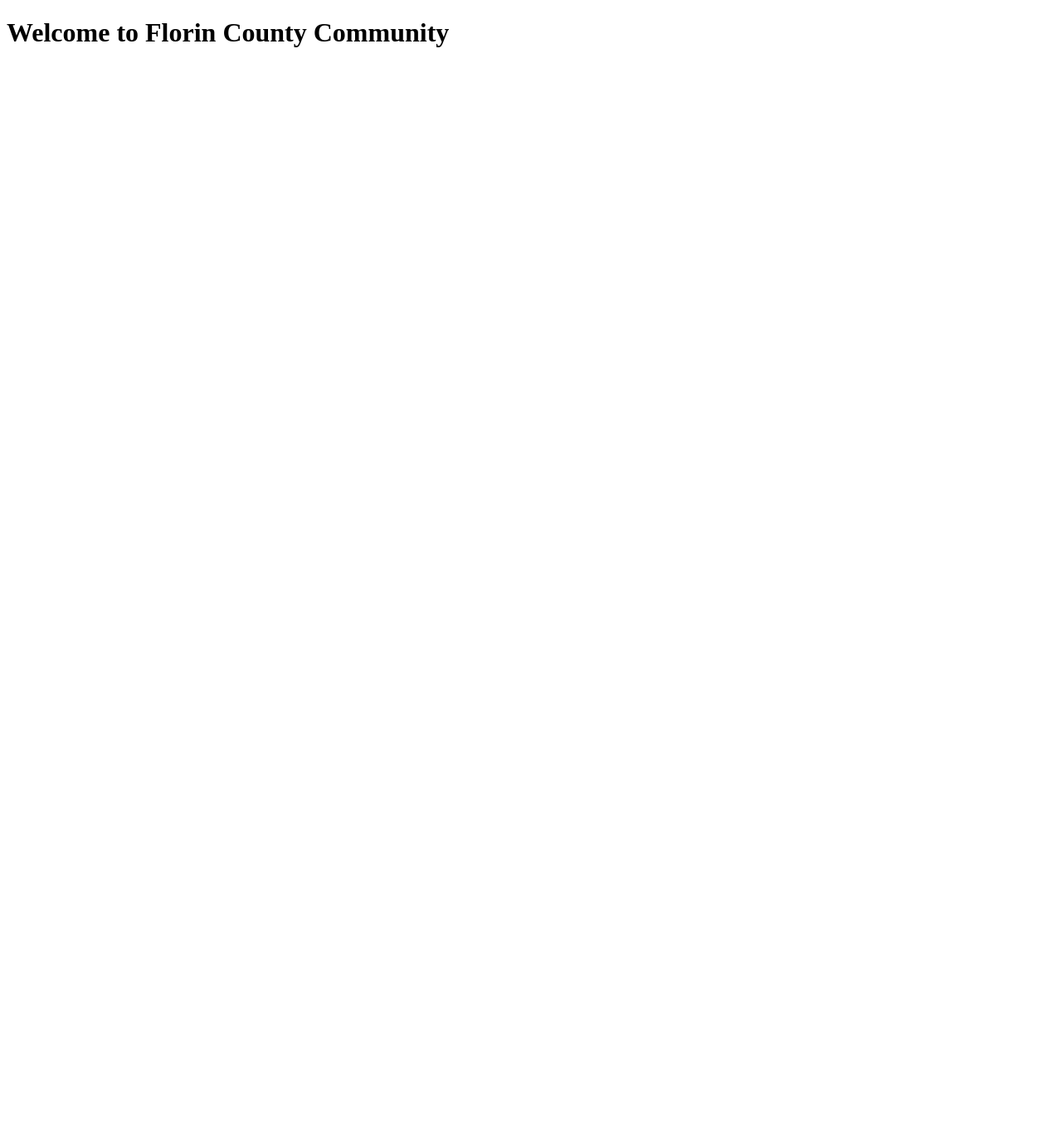
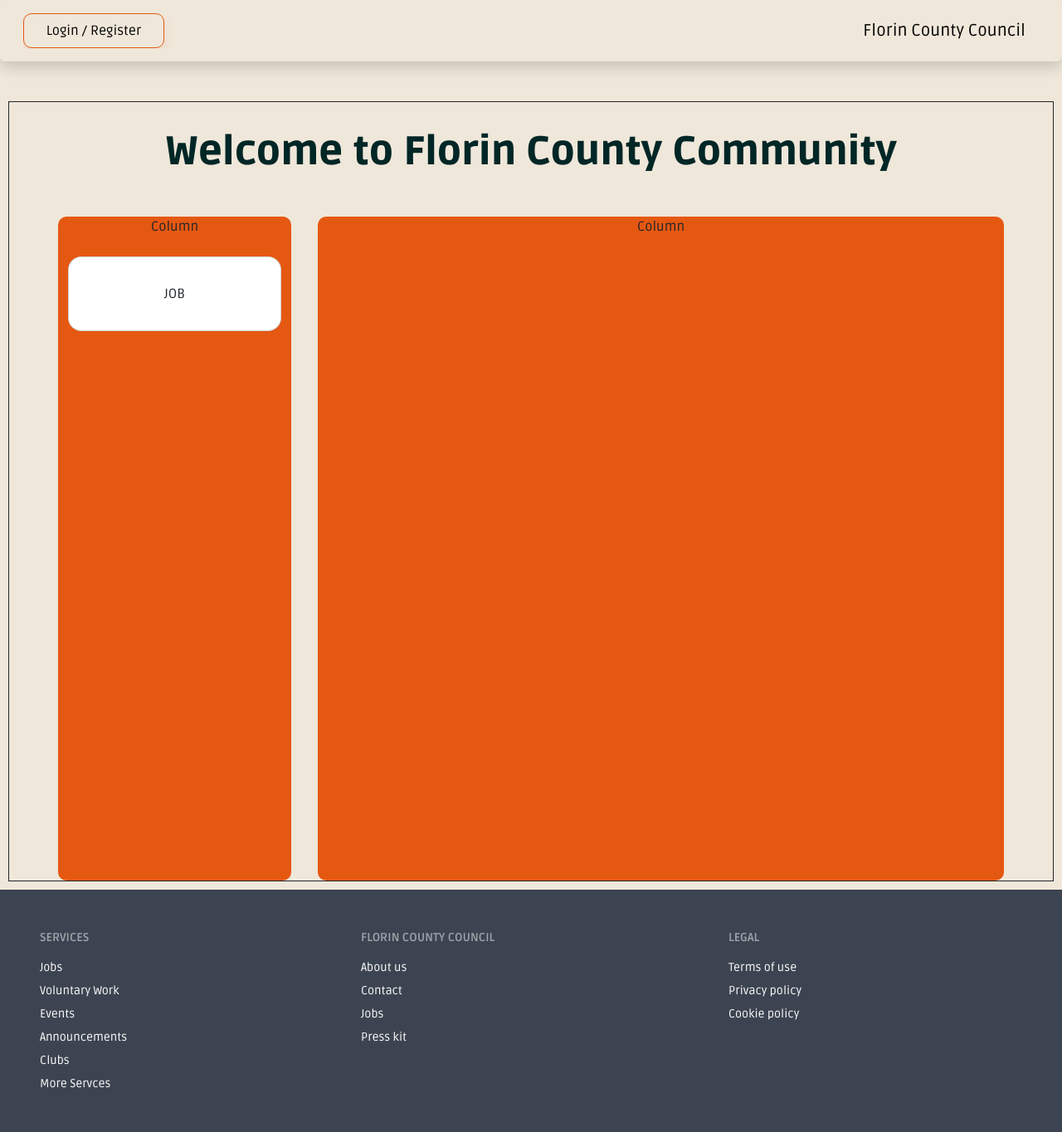
Before and after one commit to PiroAvni/Florin_County_Council_Client, a plain HTML site: page index.html in a window 1280 px wide. Shown: the whole page at 83% size. Before the commit the page ends 800 px from the top, so only its background shows below. Drawn offline with nearby package versions, Linux system fonts and the light colour scheme; no server answers.

Commit message:
add Navbar and main services and post section and footer in index.html

```diff
--- a/index.html
+++ b/index.html
@@ -1,12 +1,113 @@
 <!DOCTYPE html>
 <html lang="en">
-<head>
-    <meta charset="UTF-8">
-    <meta http-equiv="X-UA-Compatible" content="IE=edge">
-    <meta name="viewport" content="width=device-width, initial-scale=1.0">
+  <head>
+    <meta charset="UTF-8" />
+    <meta http-equiv="X-UA-Compatible" content="IE=edge" />
+    <meta name="viewport" content="width=device-width, initial-scale=1.0" />
+    <link
+      href="https://cdn.jsdelivr.net/npm/bootstrap@5.3.0-alpha3/dist/css/bootstrap.min.css"
+      rel="stylesheet"
+      integrity="sha384-KK94CHFLLe+nY2dmCWGMq91rCGa5gtU4mk92HdvYe+M/SXH301p5ILy+dN9+nJOZ"
+      crossorigin="anonymous"
+    />
+    <link href="https://cdn.jsdelivr.net/npm/daisyui@2.51.6/dist/full.css" rel="stylesheet" type="text/css" />
+
+
+    <link rel="preconnect" href="https://fonts.googleapis.com">
+    <link rel="preconnect" href="https://fonts.gstatic.com" crossorigin>
+    <link href="https://fonts.googleapis.com/css2?family=Ruda:wght@400;500;600;700;800;900&display=swap" rel="stylesheet">
+    <link rel="stylesheet" href="./styles/style.css" />
+    <script src="./public/index.js" defer></script>
+
+
     <title>Florin County Council - Community Site</title>
-</head>
-<body>
-    <h1> Welcome to Florin County Community</h1>
-</body>
+  </head>
+  <body>
+
+    <!-- Navigation -->
+
+    <nav
+      class="nav navbar navbar-expand-lg .bg-warning-subtle bg-body-tertiary shadow p-3 mb-5 bg-body-tertiary rounded"
+    >
+      <div class="container-fluid">
+        <button
+          class="navbar-toggler"
+          type="button"
+          data-bs-toggle="collapse"
+          data-bs-target="#navbarSupportedContent"
+          aria-controls="navbarSupportedContent"
+          aria-expanded="false"
+          aria-label="Toggle navigation"
+        >
+          <span class="navbar-toggler-icon"></span>
+        </button>
+        <div class="collapse navbar-collapse" id="navbarSupportedContent">
+          <ul class="navbar-nav me-auto mb-2 mb-lg-0">
+            <li class="nav-item">
+              <button type="button" class="btn-nav">
+                <a class="nav-link active" aria-current="page" href="#"
+                  >Login / Register</a
+                >
+              </button>
+            </li>
+          </ul>
+          <a class="navbar-brand" href="#">Florin County Council</a>
+          <!-- <form class="d-flex" role="search">
+              <input class="form-control me-2" type="search" placeholder="Search" aria-label="Search">
+              <button class="btn btn-outline-warning" type="submit">Search</button>
+            </form> -->
+        </div>
+      </div>
+    </nav>
+    <main class="main-container">
+        <div class="title-container">
+          <h1>Welcome to Florin County Community</h1>
+        </div>
+
+        <div class=" main-section container text-center">
+            <div class=" flex-row row">
+              <div id="services" class="left-col col">
+                Column
+                <div class="card mt-4 w-96 bg-base-100 shadow-xl">
+                    <div class="card-body">
+                      <p>JOB</p>
+                    </div>
+                  </div>
+              </div>
+              <div id="post" class="right-col col">
+                Column
+              </div>
+
+            </div>
+          </div>
+    </main>
+
+    <footer class="footer m-10 p-10 bg-neutral text-neutral-content">
+
+        <div>
+          <span class="footer-title">Services</span>
+          <a class="link link-hover">Jobs</a>
+          <a class="link link-hover">Voluntary Work</a>
+          <a class="link link-hover">Events</a>
+          <a class="link link-hover">Announcements</a>
+          <a class="link link-hover">Clubs</a>
+          <a class="link link-hover">More Servces</a>
+
+        </div>
+        <div>
+          <span class="footer-title">Florin County Council</span>
+          <a class="link link-hover">About us</a>
+          <a class="link link-hover">Contact</a>
+          <a class="link link-hover">Jobs</a>
+          <a class="link link-hover">Press kit</a>
+        </div>
+        <div>
+          <span class="footer-title">Legal</span>
+          <a class="link link-hover">Terms of use</a>
+          <a class="link link-hover">Privacy policy</a>
+          <a class="link link-hover">Cookie policy</a>
+        </div>
+      </footer>
+
+  </body>
 </html>
--- /dev/null
+++ b/public/index.js
@@ -0,0 +1,14 @@
+
+
+
+function fetchServices() {
+    fetch("https://florin-county-council-client.onrender.com/posts/services")
+    .then(resp => resp.json())
+    .then(console.log(data))
+  }
+
+  function addService(data){
+    const services = data
+    console.log()
+  }
+  fetchServices()
--- /dev/null
+++ b/styles/base.css
@@ -0,0 +1,12 @@
+@import url('https://fonts.googleapis.com/css2?family=Ruda:wght@400;500;600;700;800;900&display=swap');
+* {
+    padding: 0;
+    margin: 0;
+    font-family: 'Ruda', sans-serif;
+}
+html {
+    box-sizing: border-box;
+}
+body{
+    background-color: #efe7da ;
+}
--- /dev/null
+++ b/styles/layout.css
@@ -0,0 +1,63 @@
+.nav {
+  background-color: #efe7da !important;
+}
+
+
+
+
+
+
+
+.btn-nav {
+  border: 1px solid rgb(229, 88, 18);
+  border-radius: 10px;
+  width:170px;
+  box-shadow: 0px 8px 15px rgba(229, 88,18, 0.1);
+   transition: all 0.3s ease 0s;
+}
+.btn-nav:hover {
+  color: #efe7da;
+  background-color: #e55812;
+  border: 1px solid rgb(120, 120, 120);
+  /* border-radius: 20px;
+  border: 1px solid rgb(100, 99, 99); */
+
+  .nav-link {
+    color: #ededec;
+  }
+}
+.title-container {
+  display: flex;
+  align-items: center;
+  justify-content: center;
+  margin-top: 2rem;
+}
+.main-container {
+  margin: 0.625rem;
+  border: 1px solid;
+
+}
+.main-section {
+  height: 100%;
+  margin-top: 3rem ;
+  .flex-row {
+    justify-content: s;
+    gap: 2rem;
+  }
+
+  .col {
+    background-color: #e55812;
+    border-radius: 10px;
+    height: 100vh;
+  }
+
+}
+.left-col{
+    flex:0%
+  }
+  .right-col{
+    flex: 50%;
+  }
+  .footer{
+    padding: 3rem;
+  }
--- /dev/null
+++ b/styles/style.css
@@ -0,0 +1,8 @@
+@import url("base.css");
+@import url("layout.css");
+
+.title-container h1{
+    font-weight: 900;
+    font-size: 3rem;
+    color: #002626;
+}
```
Also changed, not shown: README.md.
